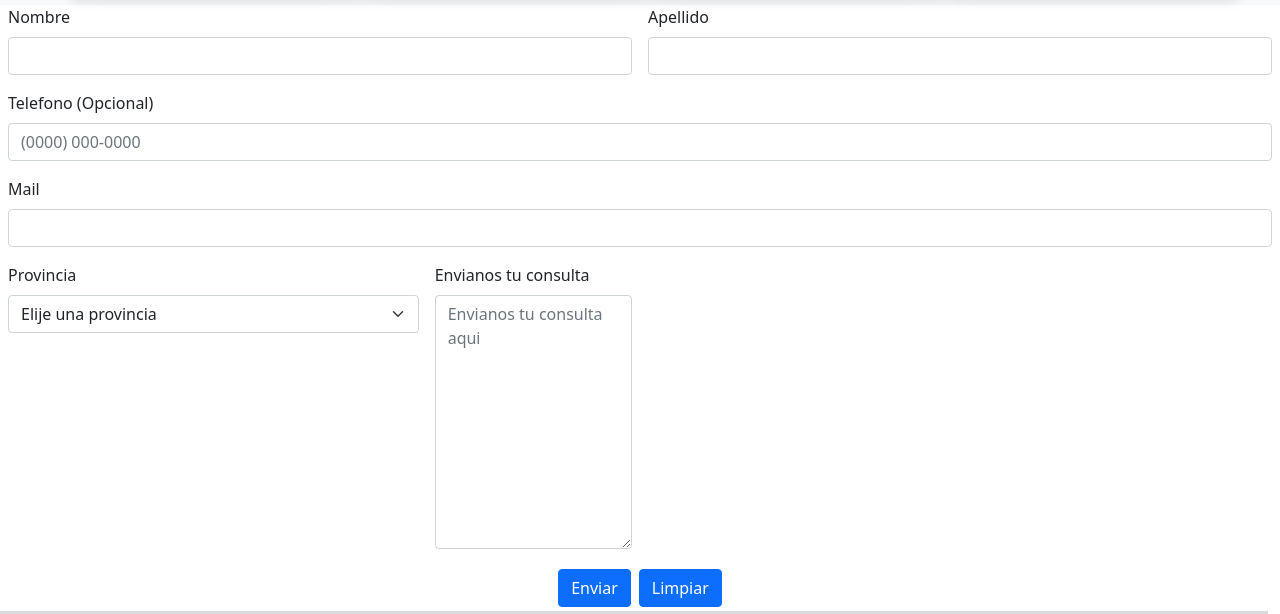
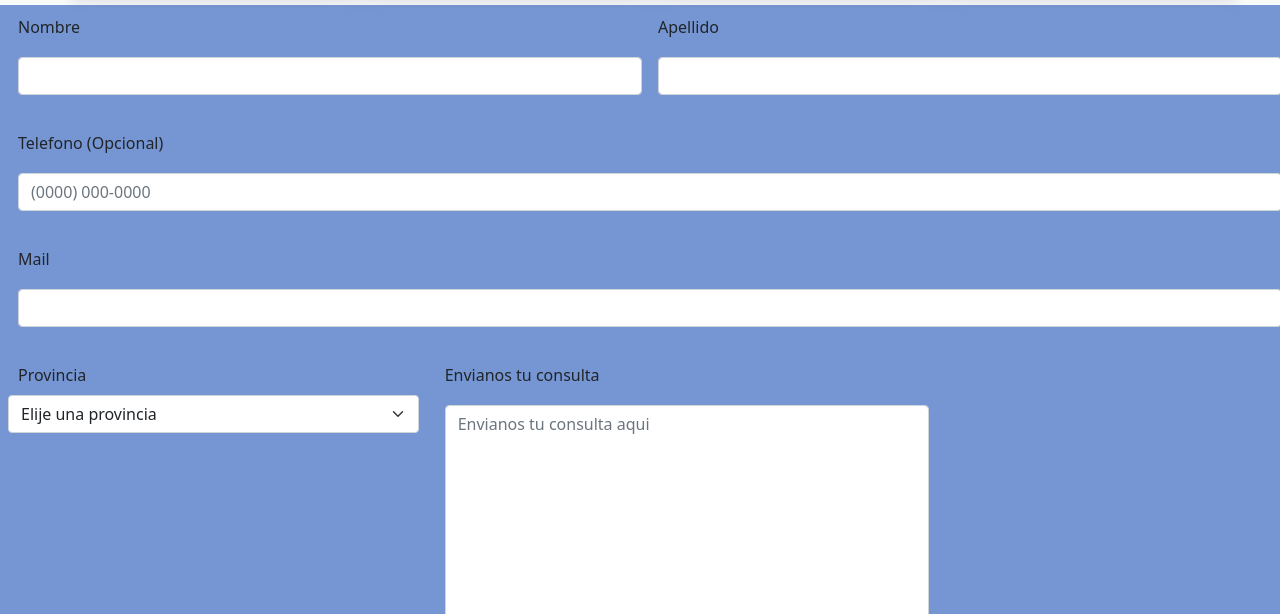
Before and after one commit to MaximilianoFavaro/ProyectoHtml, a website: page pages/contacto.html in a window 1280 px wide. Shown: the part 161-775 px from the top of the page. Drawn offline with nearby package versions, Linux system fonts and the light colour scheme.

Commit message:
Tercera entrega proyecto final SASS II

```diff
--- a/pages/contacto.html
+++ b/pages/contacto.html
@@ -42,24 +42,24 @@
   </nav>
   <!-- header -->
     <main>
-      <form class="row g-3 padding mx-auto">
-        <div class="col-md-6">
+      <form class="row g-3 padding mx-auto form__contact">
+        <div class="col-md-6 div__nombre">
           <label for="inputEmail4" class="form-label">Nombre</label>
           <input type="text" class="form-control" id="inputEmail4">
         </div>
-        <div class="col-md-6">
+        <div class="col-md-6 div__apellido">
           <label for="inputPassword4" class="form-label">Apellido</label>
           <input type="text" class="form-control" id="inputPassword4">
         </div>
-        <div class="col-12">
+        <div class="col-12 div__tel">
           <label for="inputAddress" class="form-label">Telefono (Opcional)</label>
           <input type="tel" class="form-control" id="inputAddress" placeholder="(0000) 000-0000">
         </div>
-        <div class="col-12">
+        <div class="col-12 div__email">
           <label for="inputAddress2" class="form-label">Mail</label>
           <input type="email" class="form-control" id="inputAddress2" >
         </div>
-        <div class="col-md-4">
+        <div class="col-md-4 div__prov">
           <label for="inputState" class="form-label">Provincia</label>
           <select id="inputState" class="form-select">
             <option value="" hidden selected>Elije una provincia</option>
@@ -69,11 +69,11 @@
             <option value="Rio Negro">Rio Negro</option>
           </select>
         </div>
-        <div class="col-md-2">
+        <div class="col-md-2 div__textarea">
           <label for="inputZip" class="form-label">Envianos tu consulta</label>
           <textarea class="form-control" name="textArea" id="text__area" cols="100" rows="10" placeholder="Envianos tu consulta aqui"></textarea>
         </div>
-        <div class="col-12 d-flex justify-content-center">
+        <div class="col-12 d-flex justify-content-center div__buttons">
           <button type="submit" class="btn btn-primary m-1" >Enviar</button> <button class="btn btn-primary m-1" type="reset">Limpiar</button>
 
         </div>
--- a/scss/_extend.scss
+++ b/scss/_extend.scss
@@ -15,3 +15,27 @@
 .div__item a {
     @extend .a;
 }
+.div__login {
+    display: flex;
+    flex-direction: column;
+    justify-content: left;
+    align-items:flex-start;
+    margin: 30px;
+}
+.div__buttons{
+    display: flex;
+    flex-direction: row;
+    justify-content: space-evenly;
+    align-items: center;
+    margin: 10px;
+
+}
+#form__labels{
+    @extend .div__login;
+}
+#form__fields{
+    @extend .div__login;
+}
+#form__buttons{
+    @extend .div__buttons;
+}
--- a/scss/_maps.scss
+++ b/scss/_maps.scss
@@ -37,3 +37,44 @@ $label: (
 .footer__div{
     background-color: map-get($label,footerBackground);
 }
+
+$divContact:(
+    backgroundFields: #7696d3,
+    fontColor: white,
+    buttonSizeWidth: 200px,
+    buttonSizeHeight: 50px,
+    buttonMargin:10px,
+    divButtonsSizeW: 300px,
+    divButtonsSizeH: 70px,
+    textareaSize:500px,
+    buttonColor: white,
+    buttonFont: black
+
+);
+.div__buttons{
+    height: map-get($divContact , divButtonsSizeH );
+
+}
+.div__buttons button{
+    width: map-get($divContact,buttonSizeWidth );
+    margin: map-get($divContact ,buttonMargin ) !important;
+    background-color: map-get($divContact,buttonColor);
+    color: map-get($divContact,buttonFont) !important;
+}
+/*.div__textarea{
+    width: map-get($divContact, textareaSize) !important;*/
+
+@media screen and (min-width: 320px) {
+    .div__textarea{
+        width: map-get($divContact, textareaSize) !important;
+    }
+    .form-control {
+        margin:map-get($divContact,buttonMargin) ;
+    }
+    .form-label {
+        margin:map-get($divContact,buttonMargin) ;
+    }
+    .form__contact{
+        background-color: map-get($divContact , backgroundFields );
+    }
+}
```
Also changed, not shown: pages/login.html (+10 -11 lines), stylesheet/style.css.
